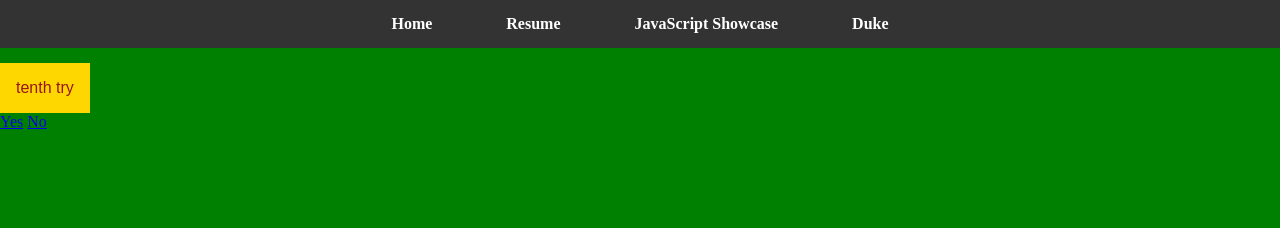
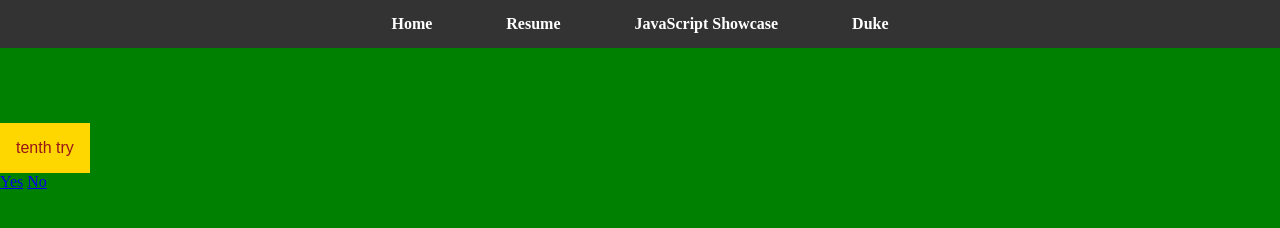
Before and after one commit to EddieGMann/eddiegmann.github.io, a plain HTML site: page duke.html in a window 1280 px wide. Drawn offline with Linux system fonts and the light colour scheme.

Commit message:
Update duke.css

```diff
--- a/duke.css
+++ b/duke.css
@@ -41,7 +41,7 @@
 }
 
 .dropdown{
-  margin-top: 15px;
+  margin-top: 75px;
   position: relative;
   display: inline-block;
 }
```
